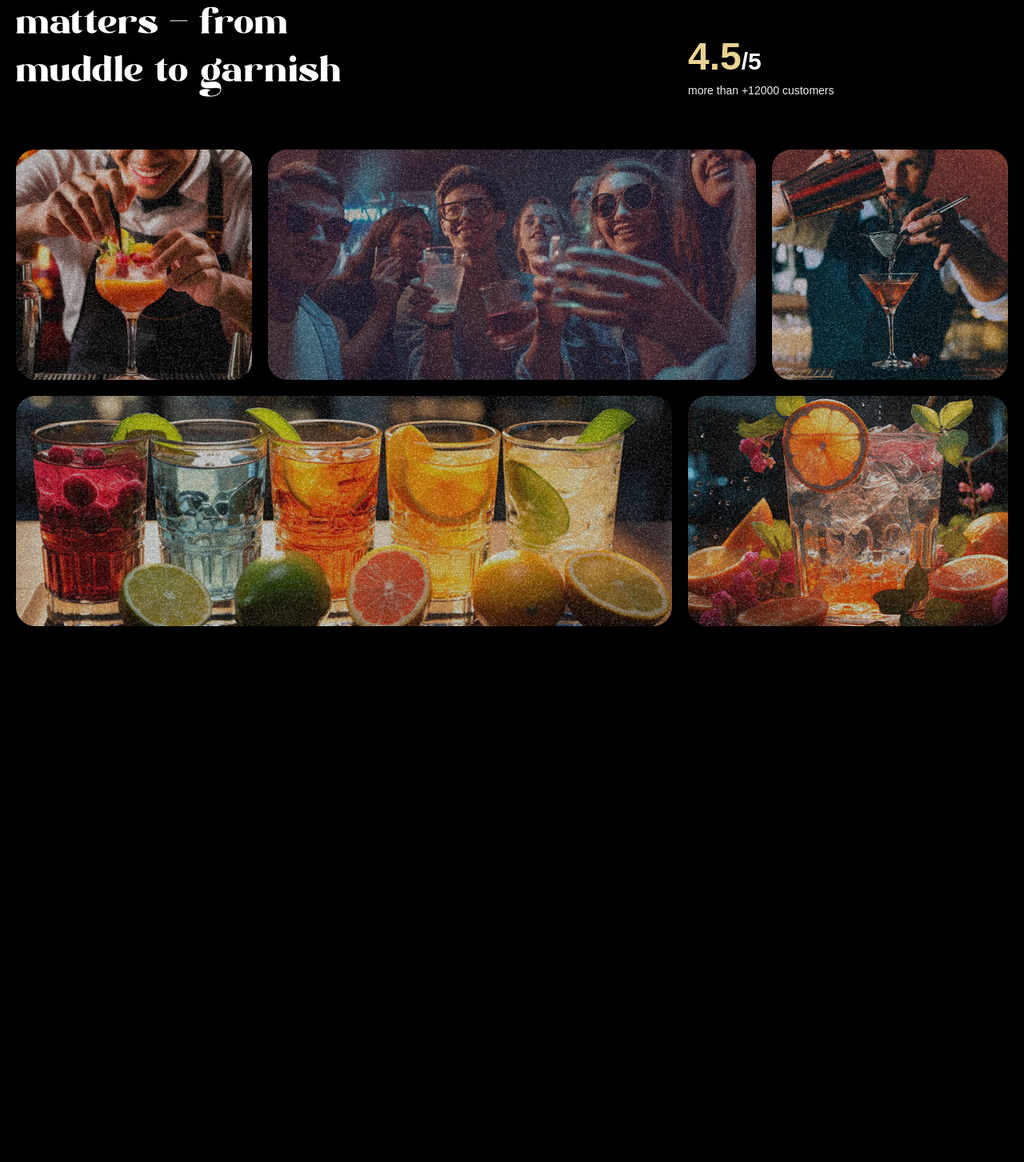
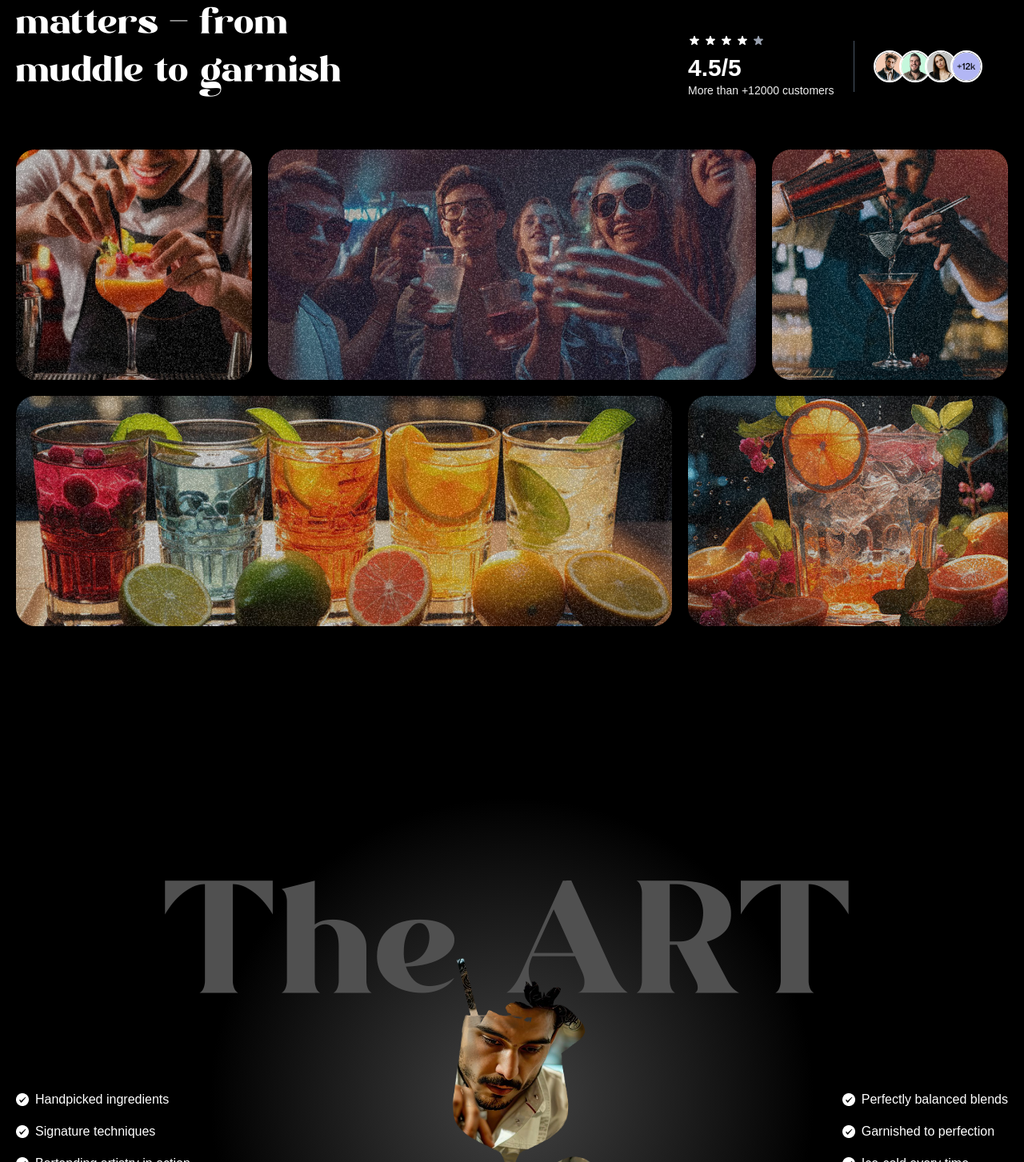
Before and after one commit to Vader1970/gsap_cocktails, a React (Vite) app: page / in a window 1280 px wide. Shown: the part 1837-3290 px from the top of the page at 80% size. Before the commit the page ends 2732 px from the top, so only its background shows below. Built offline with nearby package versions, Linux system fonts and the light colour scheme; a web font is replaced by a local one.

Commit message:
added profile images to About section and implemented the Art section

```diff
--- a/src/App.jsx
+++ b/src/App.jsx
@@ -4,6 +4,7 @@ import Navbar from "./components/Navbar";
 import Hero from "./components/Hero";
 import Cocktails from "./components/Cocktails";
 import About from "./components/About";
+import Art from "./components/Art";
 
 gsap.registerPlugin(ScrollTrigger, SplitText);
 
@@ -14,6 +15,7 @@ const App = () => {
       <Hero />
       <Cocktails />
       <About />
+      <Art />
     </main>
   );
 };
--- a/src/components/About.jsx
+++ b/src/components/About.jsx
@@ -4,9 +4,15 @@ import { useGSAP } from "@gsap/react";
 
 const About = () => {
   useGSAP(() => {
+    // Wait for fonts to load before initializing SplitText
+    const initializeSplitText = () => {
       const titleSplit = SplitText.create("#about h2", {
         type: "words",
       });
+
+      // Set initial state for elements that will be animated
+      gsap.set(".rating-section", { opacity: 0 });
+      gsap.set(".top-grid div, .bottom-grid div", { opacity: 0 });
 
       const scrollTimeline = gsap.timeline({
         scrollTrigger: {
@@ -23,16 +29,38 @@ const About = () => {
           ease: "expo.out",
           stagger: 0.02,
         })
-      .from(
+        .to(
+          ".rating-section",
+          {
+            opacity: 1,
+            duration: 1,
+            ease: "power1.inOut",
+          },
+          "-=0.5"
+        )
+        .to(
           ".top-grid div, .bottom-grid div",
           {
-          opacity: 0,
+            opacity: 1,
             duration: 1,
             ease: "power1.inOut",
             stagger: 0.04,
           },
           "-=0.5"
         );
+    };
+
+    // Check if fonts are already loaded
+    if (document.fonts && document.fonts.ready) {
+      document.fonts.ready.then(() => {
+        initializeSplitText();
+      });
+    } else {
+      // Fallback for browsers that don't support document.fonts
+      setTimeout(() => {
+        initializeSplitText();
+      }, 100);
+    }
   });
 
   return (
@@ -54,13 +82,49 @@ const About = () => {
               what turns a simple drink into something truly memorable.
             </p>
 
-            <div>
+            <div className="rating-section">
+              <div className="rating-content">
+                {/* Star Rating */}
+                <div className="stars">
+                  {[...Array(5)].map((_, i) => (
+                    <svg
+                      key={i}
+                      className={`w-4 h-4 ${
+                        i < 4 ? "text-white" : "text-gray-400"
+                      }`}
+                      fill="currentColor"
+                      viewBox="0 0 20 20"
+                    >
+                      <path d="M9.049 2.927c.3-.921 1.603-.921 1.902 0l1.07 3.292a1 1 0 00.95.69h3.462c.969 0 1.371 1.24.588 1.81l-2.8 2.034a1 1 0 00-.364 1.118l1.07 3.292c.3.921-.755 1.688-1.54 1.118l-2.8-2.034a1 1 0 00-1.175 0l-2.8 2.034c-.784.57-1.838-.197-1.539-1.118l1.07-3.292a1 1 0 00-.364-1.118L2.98 8.72c-.783-.57-.38-1.81.588-1.81h3.461a1 1 0 00.951-.69l1.07-3.292z" />
+                    </svg>
+                  ))}
+                </div>
+
+                {/* Rating and Customer Count */}
                 <p className="md:text-3xl text-xl font-bold">
                   <span>4.5</span>/5
                 </p>
                 <p className="text-sm text-white-100">
-                more than +12000 customers
+                  More than +12000 customers
                 </p>
+              </div>
+
+              {/* Vertical Divider */}
+              <div className="divider"></div>
+
+              {/* Profile Images */}
+              <div className="profile-section">
+                <div className="profile-images">
+                  {[1, 2, 3, 4].map((num) => (
+                    <img
+                      key={num}
+                      src={`/images/profile${num}.png`}
+                      alt={`Customer ${num}`}
+                      className="profile-img"
+                    />
+                  ))}
+                </div>
+              </div>
             </div>
           </div>
         </div>
--- /dev/null
+++ b/src/components/Art.jsx
@@ -0,0 +1,90 @@
+import { useGSAP } from "@gsap/react";
+import { goodLists, featureLists } from "../../constants";
+import { useMediaQuery } from "react-responsive";
+import gsap from "gsap";
+
+const Art = () => {
+  const isMobile = useMediaQuery({ maxWidth: 767 });
+
+  useGSAP(() => {
+    const start = isMobile ? "top 20%" : "top top";
+
+    const maskTimeline = gsap.timeline({
+      scrollTrigger: {
+        trigger: "#art",
+        start,
+        end: "bottom center",
+        scrub: 1.5,
+        pin: true,
+      },
+    });
+
+    maskTimeline
+      .to(".will-fade", {
+        opacity: 0,
+        stagger: 0.2,
+        ease: "power1.inOut",
+      })
+      .to(".masked-img", {
+        scale: 1.3,
+        maskPosition: "center",
+        maskSize: "400%",
+        duration: 1,
+        ease: "power1.inOut",
+      })
+      .to("#masked-content", {
+        opacity: 1,
+        duration: 1,
+        ease: "power1.inOut",
+      });
+  });
+
+  return (
+    <div id="art">
+      <div className="container mx-auto h-full pt-20">
+        <h2 className="will-fade">The ART</h2>
+
+        <div className="content">
+          <ul className="space-y-4 will-fade">
+            {goodLists.map((feature, index) => (
+              <li key={index} className="flex items-center gap-2">
+                <img src="/images/check.png" alt="check" />
+                <p>{feature}</p>
+              </li>
+            ))}
+          </ul>
+
+          <div className="cocktail-img">
+            <img
+              src="/images/under-img.jpg"
+              alt="cocktail"
+              className="abs-center masked-img size-full object-contain"
+            />
+          </div>
+
+          <ul className="space-y-4 will-fade">
+            {featureLists.map((feature, index) => (
+              <li key={index} className="flex items-center justify-start gap-2">
+                <img src="/images/check.png" alt="check" />
+                <p className="md:w-fit w-60">{feature}</p>
+              </li>
+            ))}
+          </ul>
+        </div>
+
+        <div className="masked-container">
+          <h2 className="will-fade">Sip-Worthy Perfection</h2>
+          <div id="masked-content">
+            <h3>Made with Craft, Poured with Passion</h3>
+            <p>
+              This isn't just a drink. It's a carefully crafted moment made just
+              for you.
+            </p>
+          </div>
+        </div>
+      </div>
+    </div>
+  );
+};
+
+export default Art;
--- a/src/index.css
+++ b/src/index.css
@@ -201,12 +201,41 @@ body {
           @apply text-lg;
         }
 
-        div {
+        > div:not(.rating-section) {
           @apply flex flex-col justify-between md:gap-2 gap-5;
 
           span {
             @apply text-yellow font-bold text-5xl;
           }
+        }
+
+        /* Rating section responsive styles */
+        .rating-section {
+          @apply flex flex-col sm:flex-row items-start sm:items-center gap-4 sm:gap-6;
+        }
+
+        .rating-content {
+          @apply flex flex-col items-start;
+        }
+
+        .stars {
+          @apply flex items-center gap-1 mb-2;
+        }
+
+        .profile-section {
+          @apply flex items-center gap-2;
+        }
+
+        .profile-images {
+          @apply flex -space-x-2;
+        }
+
+        .profile-img {
+          @apply w-8 h-8 sm:w-10 sm:h-10 rounded-full border-2 border-white object-cover;
+        }
+
+        .divider {
+          @apply w-px h-16 bg-gray-600 hidden sm:block;
         }
       }
     }
```
Lines whose indentation alone changed are shown as unchanged.
